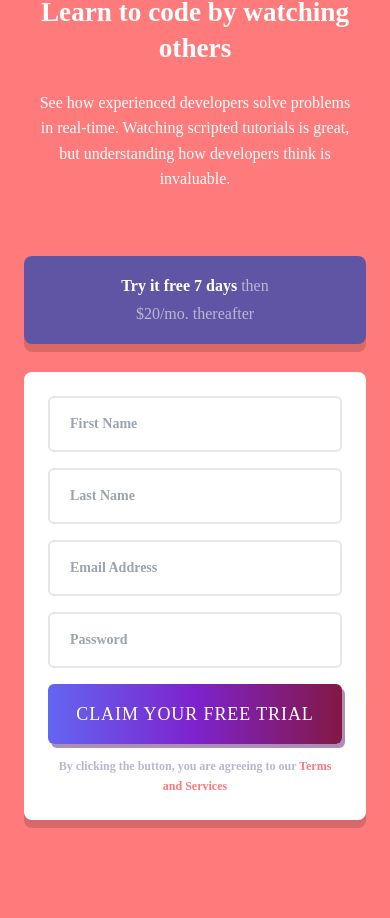
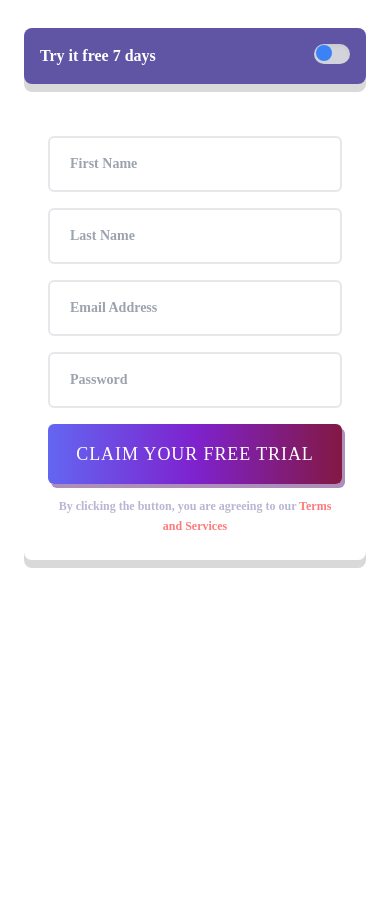
Before and after one commit to vaaakoo/Intro-Component, a website: page index.html in a window 390 px wide. Shown: the part 96-1014 px from the top of the page. After the commit the page ends 944 px from the top, so only its background shows below. Drawn offline with nearby package versions, Linux system fonts and the light colour scheme; a web font is replaced by a local one.

Commit message:
Some Changes, added Dark-Mode js

```diff
--- a/index.html
+++ b/index.html
@@ -1,5 +1,5 @@
 <!DOCTYPE html>
-<html lang="en">
+<html lang="en" class="dark">
 
 <head>
   <meta charset="UTF-8" />
@@ -7,24 +7,24 @@
   <!-- displays site properly based on user's device -->
 
   <link rel="icon" type="image/png" sizes="32x32" href="./images/favicon-32x32.png" />
-  <link rel="preconnect" href="https://fonts.googleapis.com" />
-  <link rel="preconnect" href="https://fonts.gstatic.com" crossorigin />
-  <link href="https://fonts.googleapis.com/css2?family=Poppins:wght@400;500;600;700&display=swap" rel="stylesheet" />
+
   <link rel="stylesheet" href="./styles/output.css" />
+  <script src="https://cdnjs.cloudflare.com/ajax/libs/jquery/3.3.1/jquery.min.js"></script>
+  <script src="jquery-tailwind-toggle.js"></script>
   <title>Frontend Mentor | Intro component with sign up form</title>
 </head>
 
-<body class="font-body min-h-screen bg-Red bg-desktop md:bg-no-repeat md:bg-cover font-poppins md:bg-desktop md:py-5">
+<body class="font-body min-h-screen bg-desktop md:bg-no-repeat md:bg-cover md:bg-desktop md:py-5">
+
   <!-- ============ Main Container =================== -->
   <main
-    class="mt-[5.6rem] mb-20 min-h-screen px-6 md:my-0 md:mx-auto md:flex md:max-w-6xl md:items-center md:justify-center md:gap-x-16">
+    class="mt-[20px] mb-20 min-h-screen px-6 md:my-0 md:mx-auto md:flex md:max-w-6xl md:items-center md:justify-center md:gap-x-16">
     <!-- ============ Title Text      ================== -->
-    <div class="md:w-1/2">
-      <h1
-        class="my-6 text-center text-[1.7rem] font-semibold leading-9 text-white md:text-left md:text-5xl md:leading-none">
+    <div class="md:w-1/2 flex flex-col gap-5 mb-8">
+      <h1 class="text-center text-3xl font-semibold leading-9 text-white md:text-left md:text-5xl md:leading-none">
         Learn to code by watching others
       </h1>
-      <p class="mb-16 px-2 text-center leading-[1.6rem] text-white md:text-left">
+      <p class="hidden md:block px-2 italic text-center leading-[1.6rem] text-white md:text-left">
         See how experienced developers solve problems in real-time. Watching scripted tutorials is
         great, but understanding how developers think is invaluable.
       </p>
@@ -32,16 +32,27 @@
 
     <div class="md:w-1/2">
       <!-- ========== Try it Free Card ================== -->
-      <div class="shadowDiv rounded-lg bg-Blue py-4 px-3">
-        <p class="text-center text-base font-normal leading-7 text-GrayishBlue">
-          <strong class="font-semibold text-white"> Try it free 7 days </strong> then
-          <br class="md:hidden" />
-          $20/mo. thereafter
-        </p>
+      <div class="shadowDiv rounded-lg bg-Blue py-4 px-4 place-items-center flex flex-row justify-between">
+        <div>
+          <p class="text-center text-base font-normal leading-7 text-GrayishBlue">
+          <p class="font-semibold text-white"> Try it free 7 days </p>
+          <span class="font-extralight text-gray-400 md:block hidden">then $20/mo. thereafter</span>
+          </p>
+        </div>
+        <!-- dark mode -->
+        <div>
+          <label data-toggle="checkbox-toggle">
+            <input type="checkbox"
+              class="appearance-none w-9 focus:outline-none checked:bg-blue-300 h-5 bg-gray-300 rounded-full before:inline-block before:rounded-full before:bg-blue-500 before:h-4 before:w-4 checked:before:translate-x-full shadow-inner transition-all duration-300 before:ml-0.5"
+              id="toggle" />
+          </label>
+
+        </div>
+
       </div>
 
       <!-- ========== Form Card ====================== -->
-      <div class="shadowDiv relative my-7 rounded-lg bg-white p-6 transition-all md:p-10">
+      <div class="shadowDiv relative my-7 rounded-lg bg-white dark:bg-Blue p-6 transition-all md:p-10">
         <form action="#">
           <img src="./images/icon-error.svg" class="absolute right-16 my-4 hidden" alt="" />
           <input type="text"
@@ -88,7 +99,25 @@
       </div>
     </div>
   </main>
-  <script src="./index.js"></script>
+
+
+  <!-- dark mode -->
+  <script>
+    const checkbox = document.querySelector("#toggle");
+    const html = document.querySelector("html");
+
+    const toggleDarkMode = function () {
+      checkbox.checked
+        ? html.classList.add("dark")
+        : html.classList.remove("dark");
+    }
+
+    toggleDarkMode();
+    checkbox.addEventListener("click", toggleDarkMode);
+
+  </script>
+
+
 </body>
 
 </html>
--- a/tailwind.config.js
+++ b/tailwind.config.js
@@ -1,4 +1,5 @@
 module.exports = {
+  darkMode: "class",
   content: ["./*.{html,js}"],
   theme: {
     extend: {
```
Also changed, not shown: styles/output.css.
